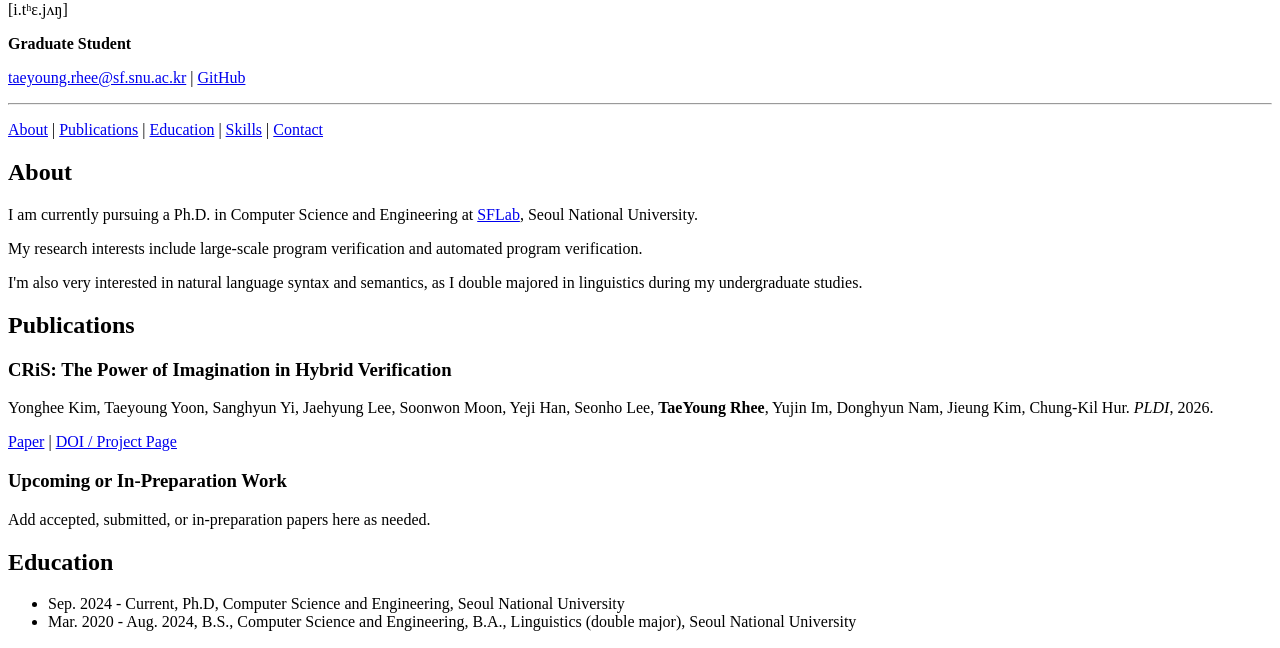
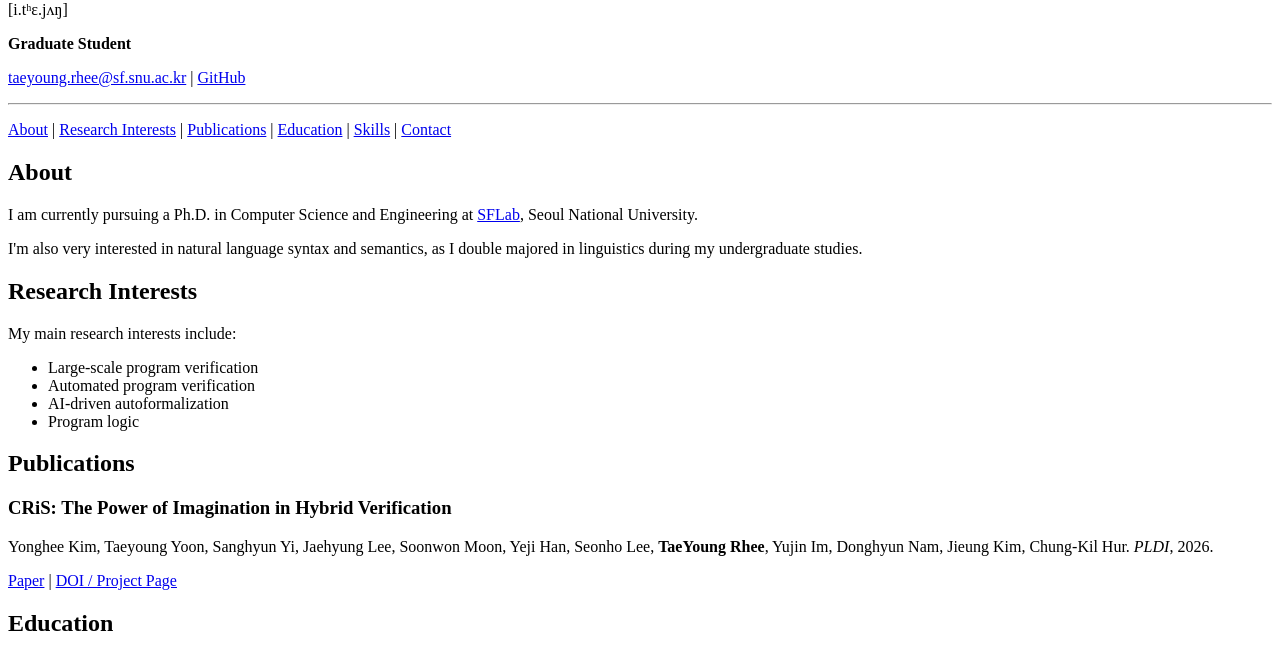
Before and after one commit to SB1491/sb1491.github.io, a plain HTML site: page index.html in a window 1280 px wide. Shown: the part 79-727 px from the top of the page. Drawn offline with Linux system fonts and the light colour scheme.

Commit message:
page update

```diff
--- a/index.html
+++ b/index.html
@@ -25,6 +25,8 @@
     <p>
       <a href="#about">About</a>
       |
+      <a href="#research-interests">Research Interests</a>
+      |
       <a href="#publications">Publications</a>
       |
       <a href="#education">Education</a>
@@ -42,14 +44,22 @@
       I am currently pursuing a Ph.D. in Computer Science and Engineering at <a href="https://sf.snu.ac.kr">SFLab</a>, Seoul National University.
       </p>
       <p>
-        My research interests include large-scale program verification and automated program verification.
-      </p>
-      <p>
         I'm also very interested in natural language syntax and semantics, as I double majored in linguistics during my undergraduate studies.
       </p>
     </section>
 
-
+    <section id="research-interests">
+      <h2>Research Interests</h2>
+      <p>
+        My main research interests include:
+      </p>
+      <ul>
+        <li>Large-scale program verification</li>
+        <li>Automated program verification</li>
+        <li>AI-driven autoformalization</li>
+        <li>Program logic</li>
+      </ul>
+    </section>
 
     <section id="publications">
       <h2>Publications</h2>
@@ -63,14 +73,7 @@
         <p>
           <a href="#Not-yet">Paper</a>
           |
-          <a href="#">DOI / Project Page</a>
-        </p>
-      </article>
-
-      <article>
-        <h3>Upcoming or In-Preparation Work</h3>
-        <p>
-          Add accepted, submitted, or in-preparation papers here as needed.
+          <a href="#Not-yet">DOI / Project Page</a>
         </p>
       </article>
     </section>
```
